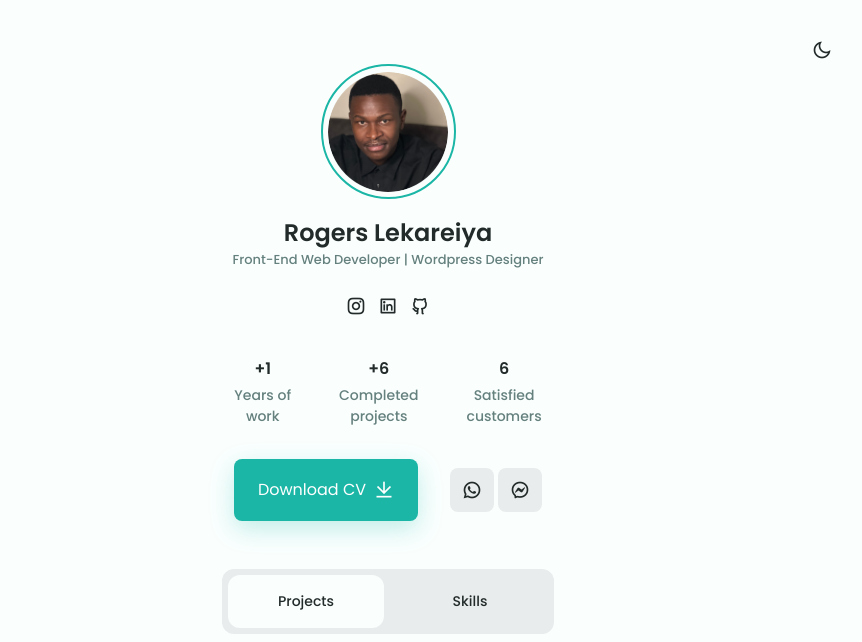
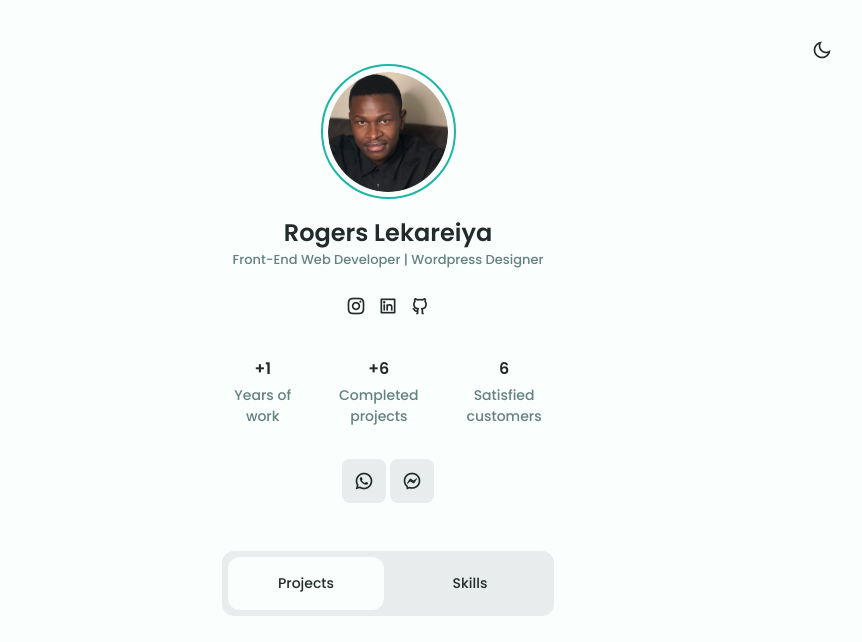
Before and after one commit to Luanrogers/portfolio, a plain HTML site: page index.html in a window 1280 px wide. Shown: the top 642 px of the page, without its empty margins (252-1114 px from the left). Drawn offline with nearby package versions, Linux system fonts and the light colour scheme.

Commit message:
Update index.html

```diff
--- a/index.html
+++ b/index.html
@@ -65,12 +65,6 @@
                     </div>
                 </div>
 
-                <div class="profile__buttons">
-                    <!-- Insert your CV -->
-                    <a download="" href="My-Cv.pdf" class="button">
-                        Download CV <i class="ri-download-line"></i>
-                    </a>
-
                     <div class="profile__buttons-small">
                         <!-- Insert a real number plus country code -->
                         <a href="https://api.whatsapp.com/send?phone=+254728910911&text=Hello, more information!" target="_blank" class="button button__small button__gray">
@@ -103,7 +97,7 @@
                     <div class="projects__content grid filters__active" data-content id="projects">
                         <article class="projects__card">
                             <!-- Insert your image in a rectangular format (Ex: 600 x 400, 1000 x 800, 1200 x 1000, etc) -->
-                            <img src="assets/img/project1.jpg" alt="" class="projects__img">
+                            <img src="canopy.png" alt="" class="projects__img">
 
                             <div class="projects__modal">
                                 <div>
```
